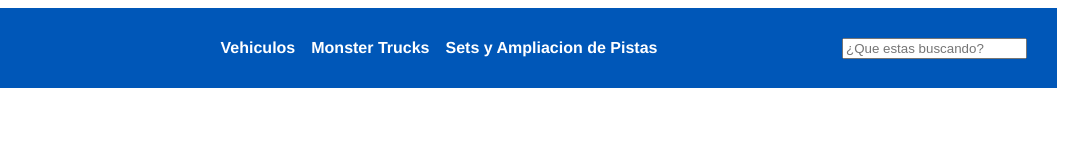
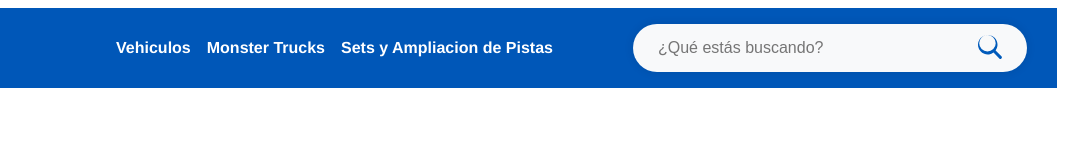
Before and after one commit to EddieGilXD/HotWheels, a plain HTML site: page index.html in a window 1280 px wide. Shown: the full height of the page, 215-1280 px from the left. Drawn offline with Linux system fonts and the light colour scheme.

Commit message:
Haciendo el search bar

```diff
--- a/index.html
+++ b/index.html
@@ -47,7 +47,14 @@
                 </div>
             </nav>
             <div class="searchBar">
-                <div class="search"><input type="text" placeholder="¿Que estas buscando?"></div>
+                <div class="search">
+                    <input type="text" placeholder="¿Qué estás buscando?" class="search-input">
+                    <button class="search-button">
+                        <svg xmlns="http://www.w3.org/2000/svg" width="16" height="16" fill="currentColor" class="bi bi-search" viewBox="0 0 16 16">
+                            <path d="M11.742 10.344a6.5 6.5 0 1 0-1.397 1.398h-.001l3.85 3.85a1 1 0 0 0 1.415-1.415l-3.85-3.85zm-5.442.651a5.5 5.5 0 1 1 0-11 5.5 5.5 0 0 1 0 11z"/>
+                        </svg>
+                    </button>
+                </div>
             </div>
         </divZ>
     </header>
--- a/style.css
+++ b/style.css
@@ -28,3 +28,36 @@ header {
 .menuContainer .menuPrincipal .menu ul .li {
 
 }
+
+.search {
+    display: flex;
+    align-items: center;
+    background-color: #f8f9fa; /* Fondo blanco de la barra de búsqueda */
+    border-radius: 25px; /* Bordes redondeados */
+    padding: 5px 15px;
+    box-shadow: 0 0 10px rgba(0, 0, 0, 0.1);
+}
+
+.search-input {
+    border: none;
+    outline: none;
+    padding: 10px;
+    border-radius: 25px;
+    width: 300px;
+    font-size: 16px;
+    color: #333;
+    background-color: transparent;
+}
+
+.search-button {
+    border: none;
+    background: none;
+    cursor: pointer;
+    padding: 0 10px;
+    color: #005bbb; /* Color del ícono de búsqueda */
+}
+
+.search-button svg {
+    width: 24px;
+    height: 24px;
+}
```
